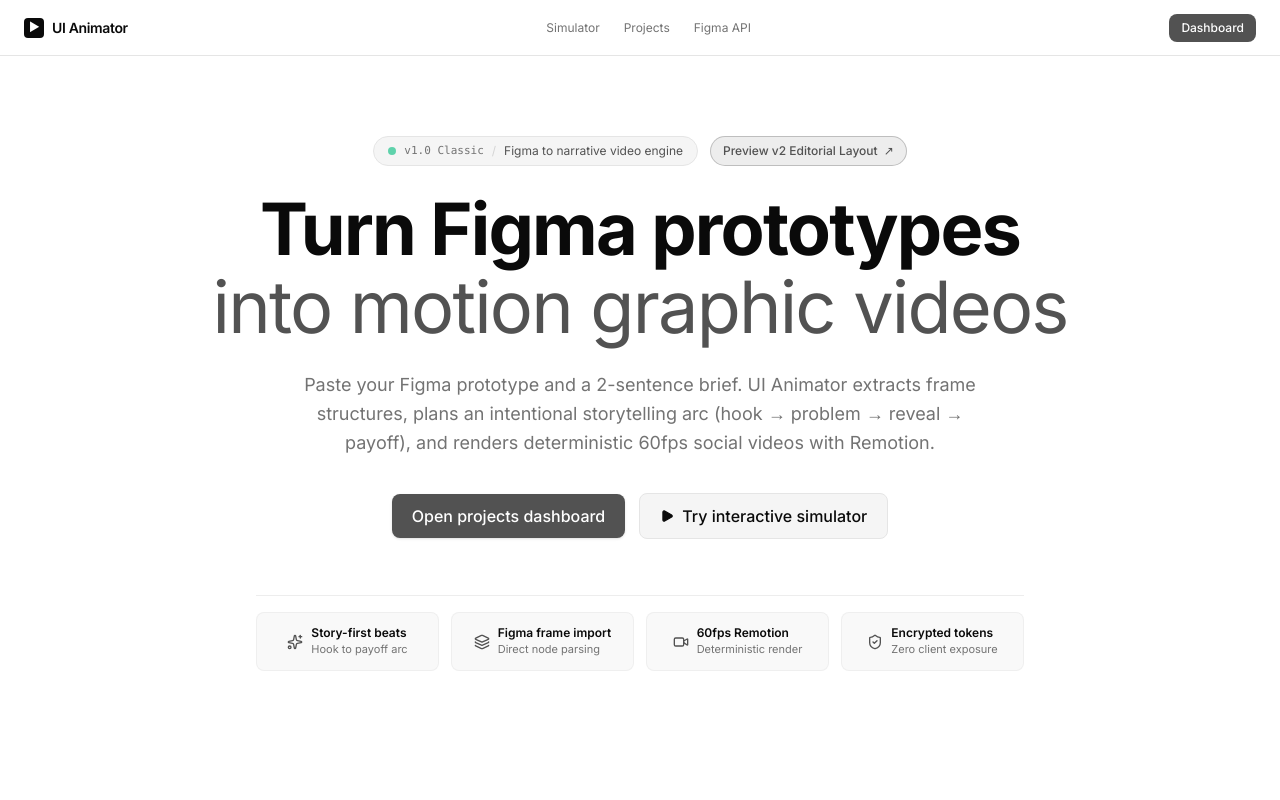
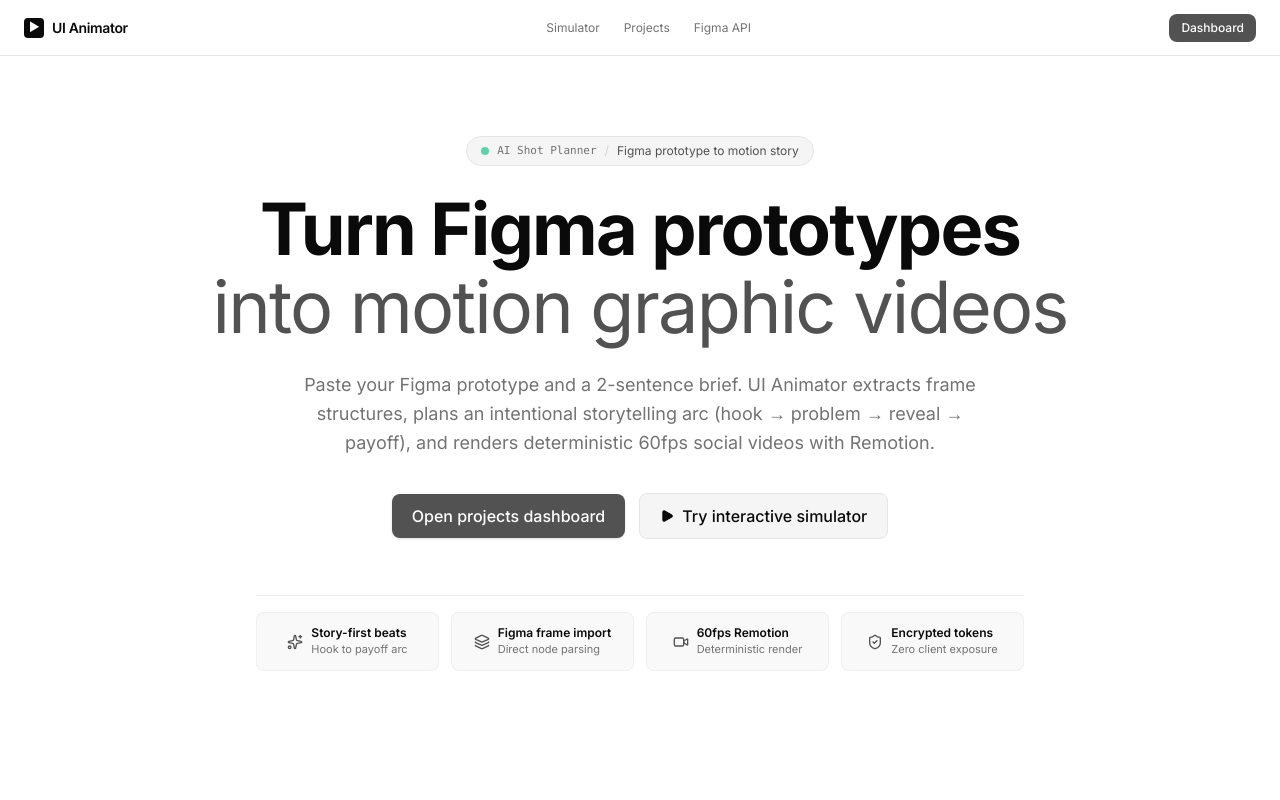
Before and after one commit to jamesonodjae258/Ui-animator, a Next.js app: page / in a window 1280 px wide. Shown: the top 800 px of the page. Built offline with nearby package versions, Linux system fonts and the light colour scheme.

Commit message:
style: set primary landing page to default layout with smooth GSAP animations

```diff
--- a/components/screens/landing/hero.tsx
+++ b/components/screens/landing/hero.tsx
@@ -70,21 +70,14 @@
       {/* Background subtle radial glow */}
       <div className="absolute top-1/4 left-1/2 -translate-x-1/2 -translate-y-1/2 w-[600px] h-[300px] bg-accent/5 rounded-full blur-3xl pointer-events-none -z-10" />
 
-      {/* Pill badges */}
-      <div className="hero-pill mb-6 flex flex-wrap items-center justify-center gap-3">
-        <div className="inline-flex items-center gap-2 px-3.5 py-1.5 rounded-full bg-surface-1 border border-border text-xs text-text-secondary">
+      {/* Pill badge */}
+      <div className="hero-pill mb-6">
+        <div className="inline-flex items-center gap-2 px-3.5 py-1.5 rounded-full bg-surface-1 border border-border text-xs text-text-secondary hover:border-border-strong transition-colors cursor-default">
           <span className="flex h-2 w-2 rounded-full bg-emerald-500 animate-pulse" />
-          <span className="font-mono text-[11px] text-text-muted">v1.0 Classic</span>
+          <span className="font-mono text-[11px] text-text-muted">AI Shot Planner</span>
           <span className="text-border-strong">/</span>
-          <span>Figma to narrative video engine</span>
+          <span>Figma prototype to motion story</span>
         </div>
-        <Link
-          href="/v2"
-          className="inline-flex items-center gap-1.5 px-3 py-1.5 rounded-full bg-accent/10 border border-accent/30 text-xs text-accent hover:bg-accent/20 transition-all font-medium"
-        >
-          <span>Preview v2 Editorial Layout</span>
-          <span aria-hidden="true">↗</span>
-        </Link>
       </div>
 
       {/* Headline */}
```
